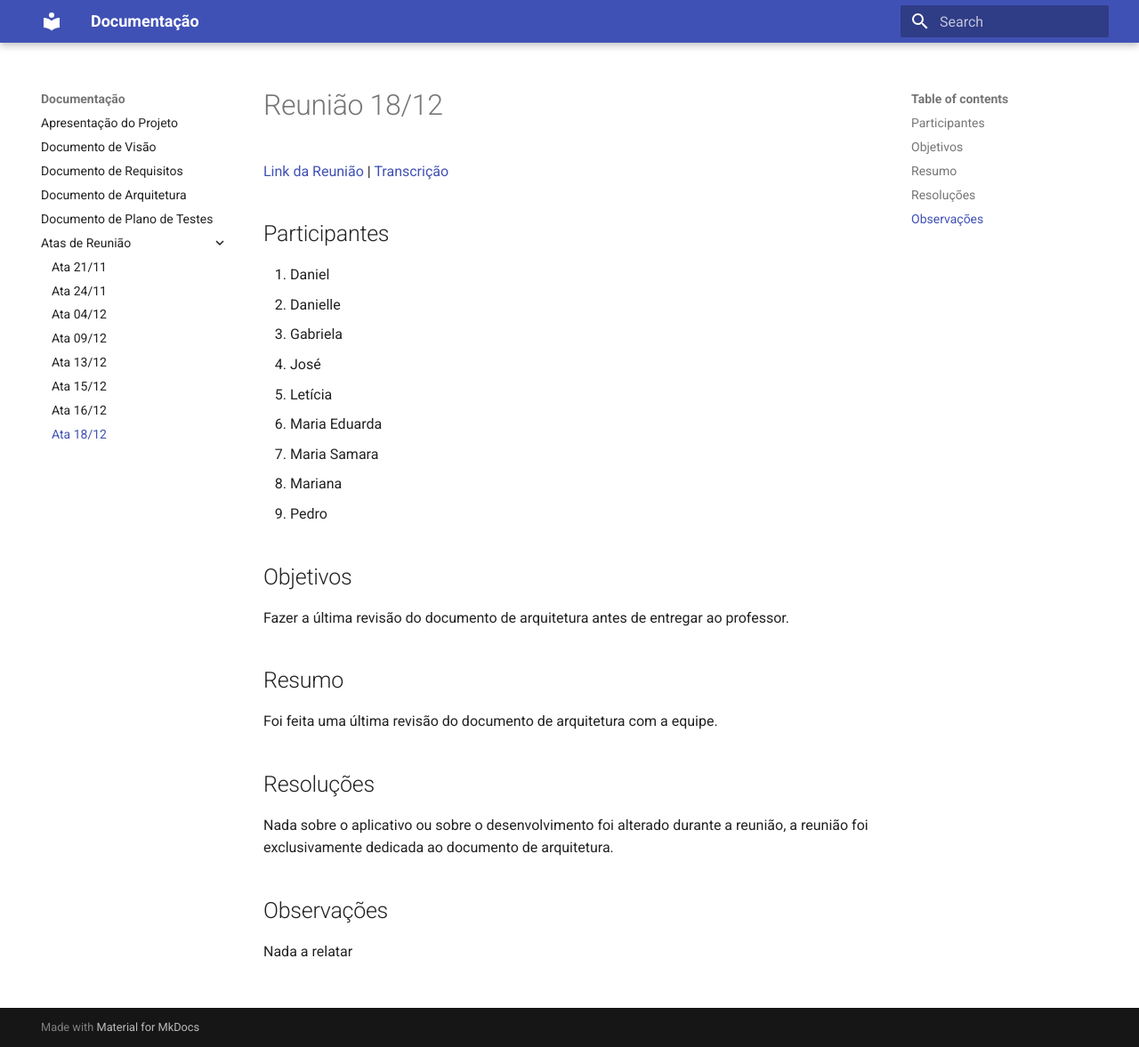
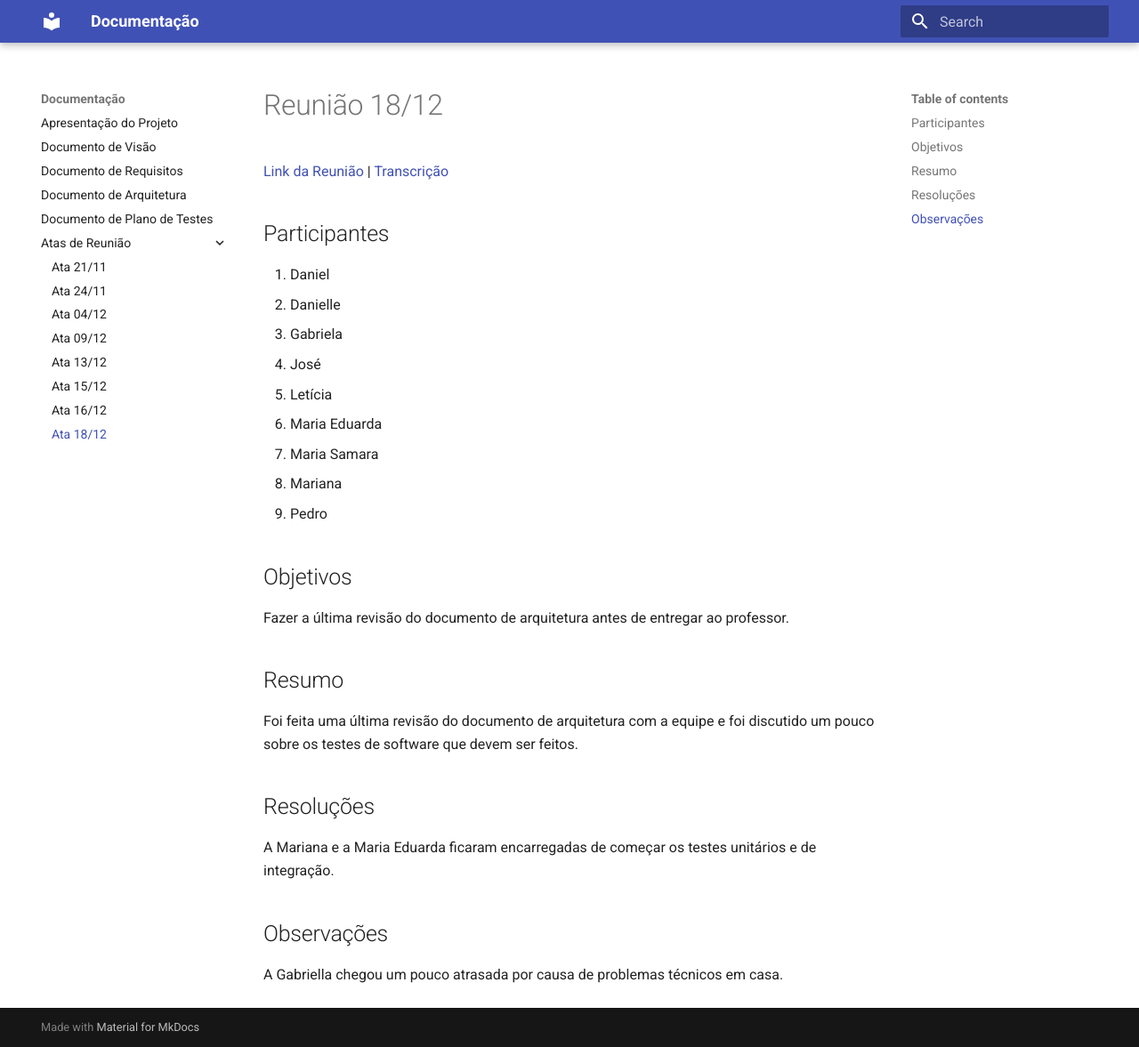
Before and after one commit to JAugustoM/Gestao-Catavento, an MkDocs documentation site: the page built from docs/atas-reuniao/ata-reuniao-18-12.md, in a window 1280 px wide and 1177 px high. Shown: the whole window at 89% size. Built offline with MkDocs 1.6.1 and Material for MkDocs 9.7.7, drawn with Linux system fonts in a browser that asks for light colours.

Commit message:
[DOCS] Reunião 18/12

```diff
--- a/docs/atas-reuniao/ata-reuniao-18-12.md
+++ b/docs/atas-reuniao/ata-reuniao-18-12.md
@@ -1,6 +1,6 @@
 # Reunião 18/12
 
-[Link da Reunião]() | [Transcrição]()
+[Link da Reunião](https://unbbr.sharepoint.com/sites/MDS20242/Documentos%20Compartilhados/Equipe%20Fehu/Recordings/Equipe%20Fehu%20-%20Reuni%C3%A3o%2018_12-20241218_141444-Grava%C3%A7%C3%A3o%20de%20Reuni%C3%A3o.mp4?web=1&referrer=Teams.TEAMS-WEB&referrerScenario=MeetingChicletGetLink.view) | [Transcrição](https://unbbr.sharepoint.com/:w:/s/MDS20242/EepA0qPNYQ1MmCL69TToYe4BP6tXhLS_qxTt5WsA596Opw?e=FcOfY6)
 
 ## Participantes
 
@@ -20,12 +20,12 @@ Fazer a última revisão do documento de arquitetura antes de entregar ao profes
 
 ## Resumo
 
-Foi feita uma última revisão do documento de arquitetura com a equipe.
+Foi feita uma última revisão do documento de arquitetura com a equipe e foi discutido um pouco sobre os testes de software que devem ser feitos.
 
 ## Resoluções
 
-Nada sobre o aplicativo ou sobre o desenvolvimento foi alterado durante a reunião, a reunião foi exclusivamente dedicada ao documento de arquitetura.
+A Mariana e a Maria Eduarda ficaram encarregadas de começar os testes unitários e de integração.
 
 ## Observações
 
-Nada a relatar
+A Gabriella chegou um pouco atrasada por causa de problemas técnicos em casa.
```
